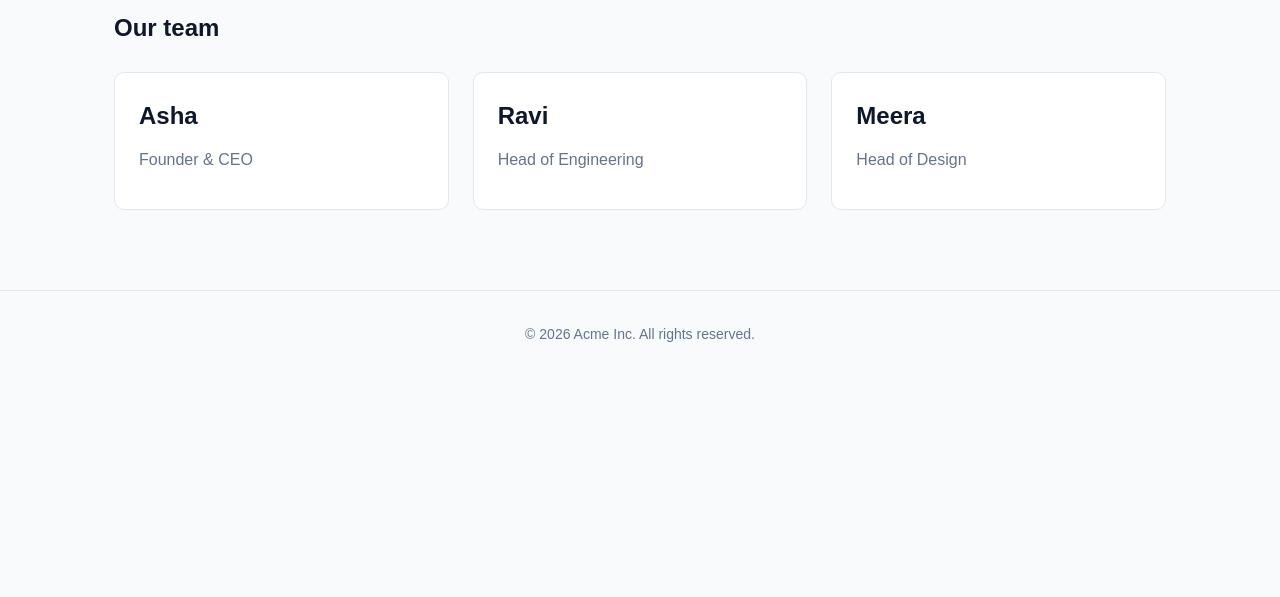
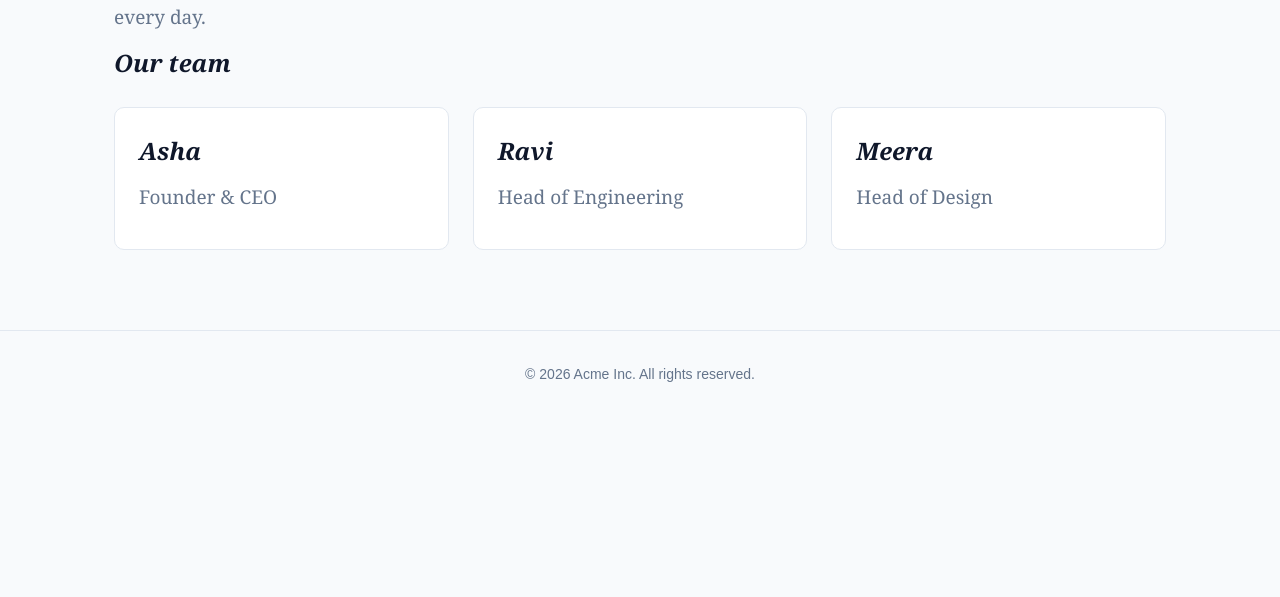
Before and after one commit to jostan30/percy_acme, a website: page pages/about.html in a window 1280 px wide. Shown: the part 203-800 px from the top of the page. Drawn offline with Linux system fonts and the light colour scheme.

Commit message:
style(about): use serif typography and larger body text

```diff
--- a/css/styles.css
+++ b/css/styles.css
@@ -34,8 +34,8 @@ footer { text-align: center; padding: 32px; color: var(--muted); font-size: 14px
 .page-pricing .btn { background: #ea580c; }
 
 /* ---------- About ---------- */
-.page-about h1, .page-about h2 { font-family: Arial, Helvetica, sans-serif; }
-.page-about p { font-family: Arial, Helvetica, sans-serif; font-size: 16px; }
+.page-about h1, .page-about h2 { font-family: Georgia, 'Times New Roman', serif; font-style: italic; }
+.page-about p { font-family: Georgia, 'Times New Roman', serif; font-size: 19px; }
 .team { display: grid; grid-template-columns: repeat(3, 1fr); gap: 24px; margin-top: 24px; }
 
 /* ---------- Products ---------- */
```
